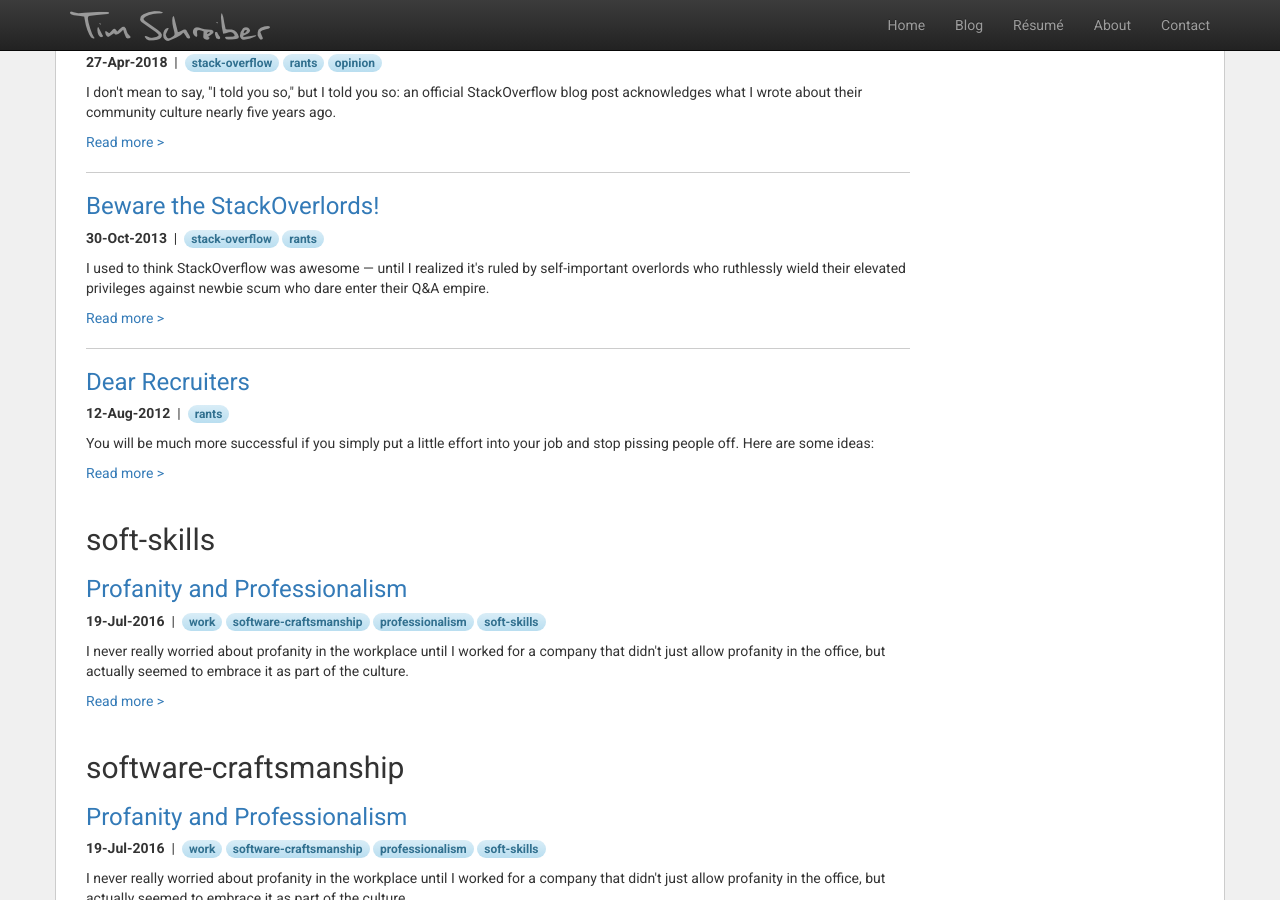
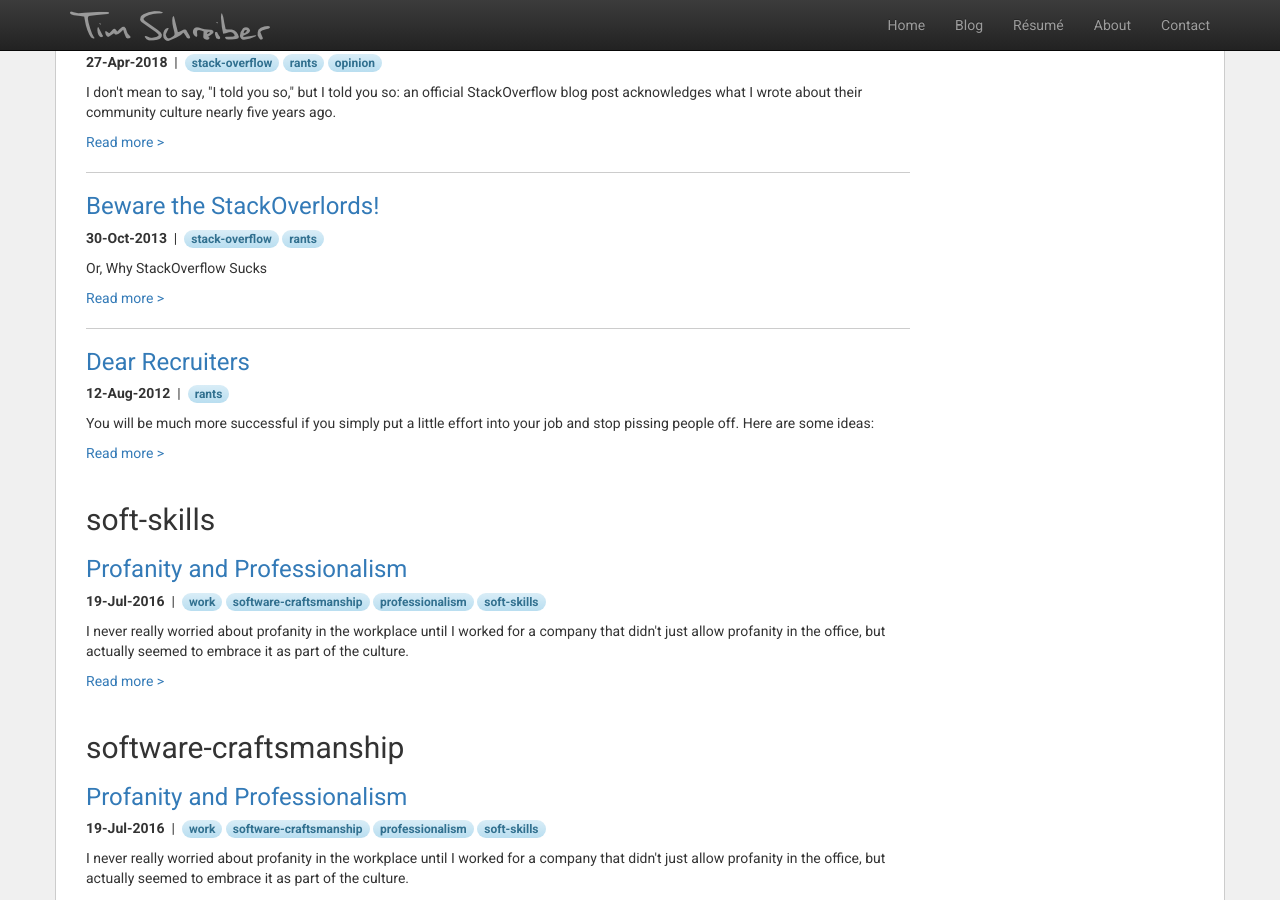
Before and after one commit to timschreiber/timschreiber.github.com, a Jekyll site: the page built from blog/tags/index.html, in a window 1280 px wide and 900 px high, scrolled down 6469 px. Built offline with Jekyll 4.4.1, drawn with Linux system fonts in a browser that asks for light colours; nearby versions of some CDN libraries; some of the changed text lies outside the part shown.

Commit message:
Update 2013-10-30-beware-the-stackoverlords.md

```diff
--- a/_posts/2013-10-30-beware-the-stackoverlords.md
+++ b/_posts/2013-10-30-beware-the-stackoverlords.md
@@ -4,7 +4,7 @@ title: "Beware the StackOverlords!"
 canonical: "http://timschreiber.com/2013/10/30/beware-the-stackoverlords/"
 author: "Tim"
 comments: true
-description: "I used to think StackOverflow was awesome &mdash; until I realized it's ruled by self-important overlords who ruthlessly wield their elevated privileges against newbie scum who dare enter their Q&amp;A empire."
+description: "Or, Why StackOverflow Sucks"
 image: "beware-the-stackoverlords-2.jpg"
 color: "#5B1F04"
 featured: 0
@@ -14,10 +14,6 @@ tags:
 ---
 
 UPDATE: StackOverflow has acknowledged they have an asshole problem, and I blogged about it [here][7].
-
-### or, Why StackOverflow Sucks
-
-###### This probably isn't the best written post I've ever done, but it's what's been on my mind. Also darnit Jim, I'm a coder &ndash; not a writer.
 
 I used to think StackOverflow was awesome. Used to. But now, not so much. No, now it's pretty much ruled by the early adopters, many of whom don't bother asking or answering questions anymore, but rather sit on their asses and rack up massive reputation from remedial questions they answered five years ago. And with that massive reputation comes elevated privileges, which they ruthlessly wield against newbie scum to protect their standing as the StackOverlords of the Q&A empire.
 
```
